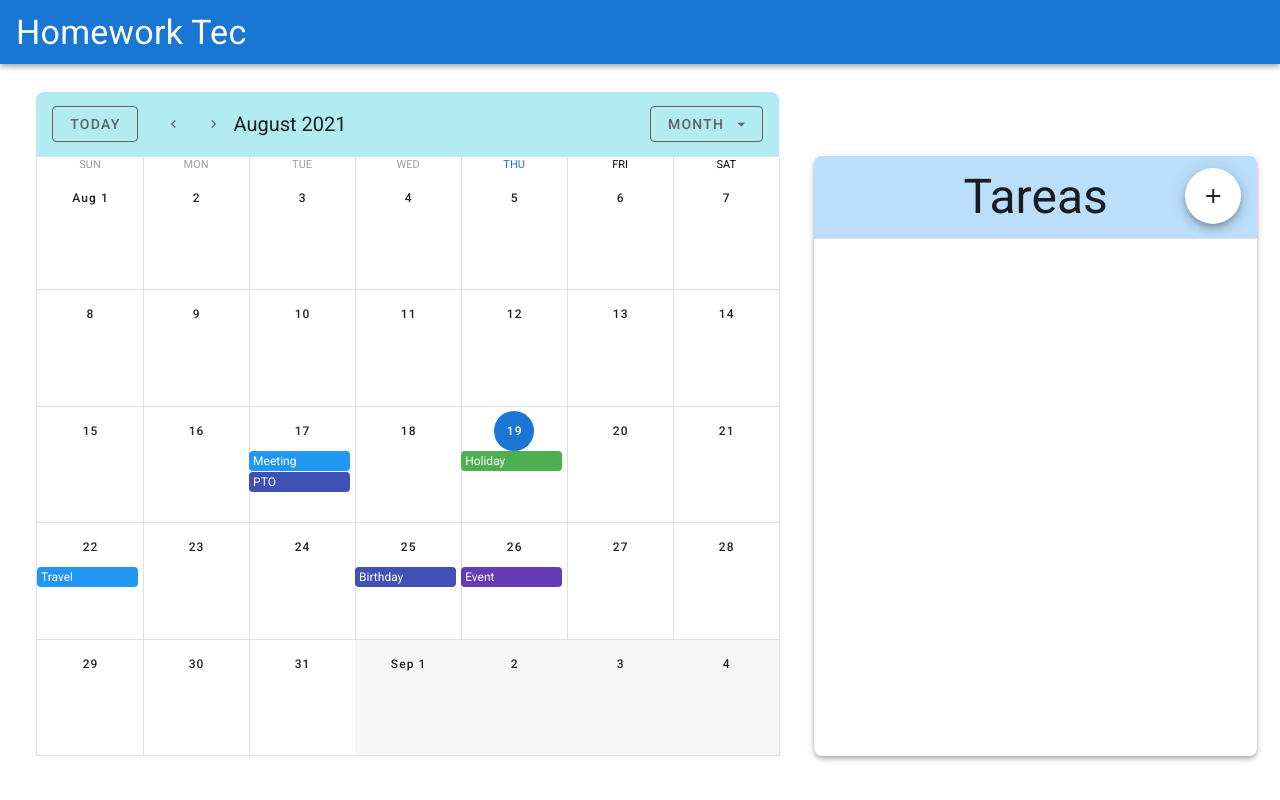
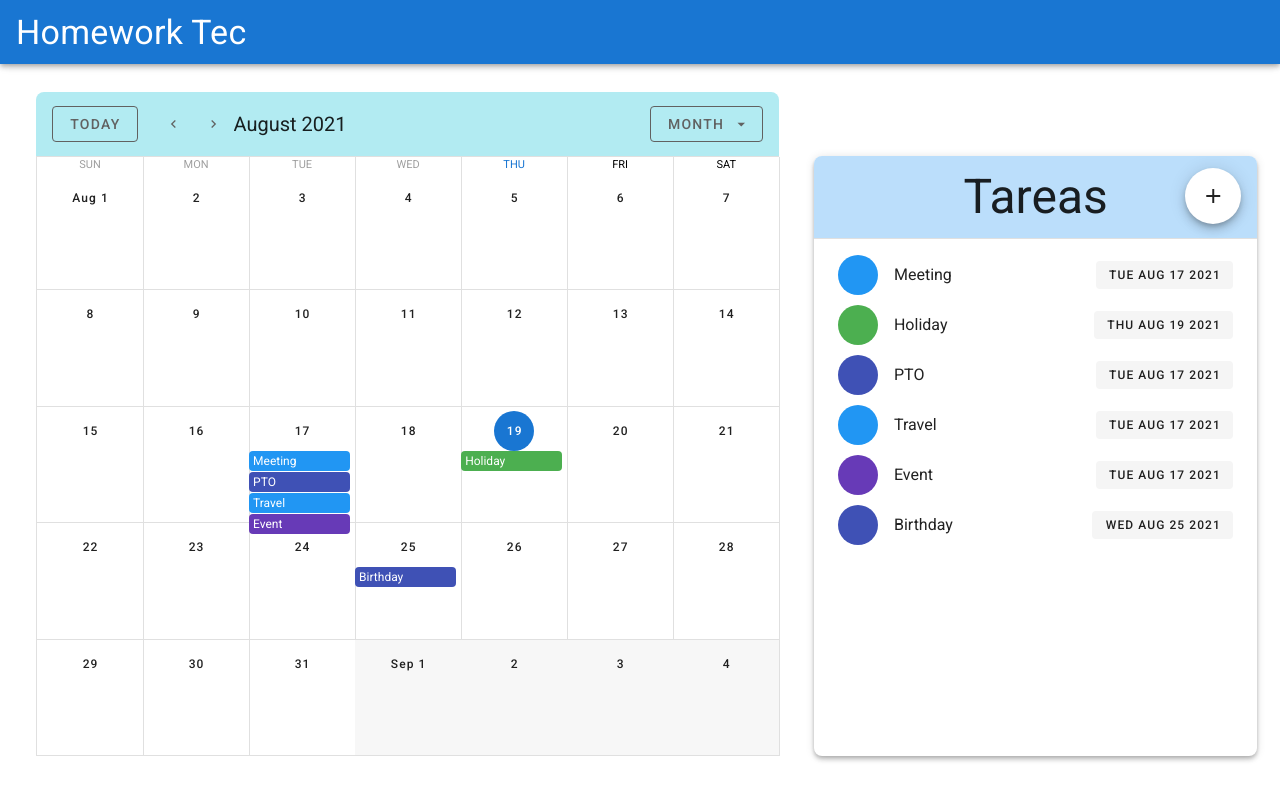
Before and after one commit to mateobv07/Homework-Manager, a Vue app: page / in a window 1280 px wide. Built offline with nearby package versions, Linux system fonts and the light colour scheme.

Commit message:
v-dialog

```diff
--- a/src/App.vue
+++ b/src/App.vue
@@ -4,14 +4,14 @@
       <div class="d-flex align-center">
 
 
-        <h1 class="text-h4">Homework Tec</h1>
+        <h1 :class="$vuetify.breakpoint.smAndDown ? 'text-h5' : 'text-h4'">Homework Tec</h1>
       </div>
 
       <v-spacer></v-spacer>
 
       <v-img
           alt="Vuetify Logo"
-          class="shrink mr-2"
+          class="shrink mr-3"
           contain
           src="../src/assets/tec.png"
           transition="scale-transition"
--- a/src/views/Home.vue
+++ b/src/views/Home.vue
@@ -2,11 +2,11 @@
   <v-row class="fill-height">
     <v-col>
       <v-row>
-        <v-sheet height="64" width="57%" class="ml-12 mt-10 .rounded-lg">
+        <v-sheet height="64" :width="$vuetify.breakpoint.smAndDown ? '100%' : '57%'"  :class="$vuetify.breakpoint.smAndDown ? 'mt-6 mx-4 pr-9': 'ml-12 mt-10 .rounded-lg'">
           <v-toolbar color="cyan lighten-4" flat class="rounded-t-lg">
             <v-btn
               outlined
-              class="mr-4"
+              :class="$vuetify.breakpoint.smAndDown ? 'mx-auto' :' mr-4'"
               color="grey darken-2"
               @click="setToday"
             >
@@ -40,7 +40,7 @@
             </v-menu>
           </v-toolbar>
         </v-sheet>
-        <v-sheet height="600" width="57%" class="ml-12" >
+        <v-sheet :height="$vuetify.breakpoint.smAndDown ? '550' : '600'" :width="$vuetify.breakpoint.smAndDown ? '100%' : '57%'" :class="$vuetify.breakpoint.smAndDown ? 'mx-5' : 'ml-12'">
           <v-calendar
             ref="calendar"
             v-model="focus"
@@ -49,10 +49,11 @@
             :event-color="getEventColor"
             :type="type"
             @click:event="showEvent"
-            @click:more="viewDay"
+           :event-more="false"
             @click:date="viewDay"
             @change="updateRange"
           ></v-calendar>
+
           <v-menu
             v-model="selectedOpen"
             :close-on-content-click="false"
@@ -62,7 +63,10 @@
             <v-card color="grey lighten-4" min-width="350px">
               <v-toolbar :color="selectedEvent.color" dark>
                 <v-btn icon>
-                  <v-icon>mdi-pencil</v-icon>
+                  <v-icon
+                    @click="(selectedOpen_tarea = true), (selectedOpen = false)"
+                    >mdi-pencil</v-icon
+                  >
                 </v-btn>
                 <v-toolbar-title v-html="selectedEvent.name"></v-toolbar-title>
                 <v-spacer></v-spacer>
@@ -81,12 +85,12 @@
             </v-card>
           </v-menu>
         </v-sheet>
+
         <v-card
           elevation="4"
-    class="mx-auto rounded-lg"
-    width="34%"
+          :class="$vuetify.breakpoint.smAndDown ? 'mx-auto rounded-lg justify-center mt-5' : 'mx-auto rounded-lg justify-center'"
+          :width="$vuetify.breakpoint.smAndDown ? '90%' : '34%'"
         >
-
           <v-card-title class="blue lighten-4 justify-center">
             <span class="text-h3 text-center"> Tareas </span>
             <v-btn
@@ -96,55 +100,66 @@
               color="white"
               class="text--primary mt-10"
               fab
-
-
             >
               <v-icon>mdi-plus</v-icon>
             </v-btn>
           </v-card-title>
 
-
           <v-divider></v-divider>
-
+          <v-card-actions>
             <v-virtual-scroll
-      :items="items"
+              :items="events"
               :item-height="50"
-      height="400"
+              height="450"
+              max-width="550"
+              class="mx-auto"
             >
               <template v-slot:default="{ item }">
-        <v-list-item>
+                <v-list-item
+                  @click="(selectedEvent = item), (selectedOpen_tarea = true)"
+                >
                   <v-list-item-avatar>
-            <v-avatar
-              :color="item.color"
-              size="56"
-              class="white--text"
-            >
-              {{ item.initials }}
+                    <v-avatar :color="item.color" size="56" class="white--text">
                     </v-avatar>
                   </v-list-item-avatar>
 
                   <v-list-item-content>
-            <v-list-item-title>{{ item.fullName }}</v-list-item-title>
+                    <v-list-item-title>{{ item.name }}</v-list-item-title>
                   </v-list-item-content>
 
-          <v-list-item-action>
-            <v-btn
-              depressed
-              small
-            >
-              View User
-
-              <v-icon
-                color="orange darken-4"
-                right
-              >
-                mdi-open-in-new
-              </v-icon>
+                  <v-btn depressed small>
+                    {{ item.start.toString().substring(0, 15) }}
                   </v-btn>
-          </v-list-item-action>
                 </v-list-item>
               </template>
             </v-virtual-scroll>
+          </v-card-actions>
+          <v-dialog v-model="selectedOpen_tarea" width="600">
+            <v-card color="grey lighten-4" min-width="350px">
+              <v-toolbar :color="selectedEvent.color" dark>
+                <v-btn icon>
+                  <v-icon>mdi-pencil</v-icon>
+                </v-btn>
+                <v-toolbar-title> {{ selectedEvent.name }}</v-toolbar-title>
+                <v-spacer></v-spacer>
+                <v-btn icon>
+                  <v-icon>mdi-dots-vertical</v-icon>
+                </v-btn>
+              </v-toolbar>
+              <v-card-text>
+                <p class="mt-5">{{ selectedEvent.details }}</p>
+              </v-card-text>
+              <v-card-actions>
+                <v-btn
+                  text
+                  color="secondary"
+                  @click="selectedOpen_tarea = false"
+                >
+                  Cancel
+                </v-btn>
+              </v-card-actions>
+            </v-card>
+          </v-dialog>
         </v-card>
       </v-row>
     </v-col>
@@ -163,27 +178,21 @@ export default {
     typeToLabel: {
       month: "Month",
       week: "Week",
-
     },
     selectedEvent: {},
     selectedElement: null,
     selectedOpen: false,
+    selectedElement_tarea: null,
+    selectedOpen_tarea: false,
     events: [],
-    colors: [
-      "blue",
-      "indigo",
-      "deep-purple",
-      "cyan",
-      "green",
-      "orange",
-    ],
+    colors: ["blue", "indigo", "deep-purple", "cyan", "green", "orange"],
     names: [
       ["Meeting", "August 17, 2021"],
       ["Holiday", "August 19, 2021"],
-      ["PTO", "'August 17, 2021'"],
-      ["Travel", "'August 22, 2021'"],
-      ["Event", "'August 26, 2021'"],
-      ["Birthday", "'August 25, 2021'"],
+      ["PTO", "August 17, 2021"],
+      ["Travel", "August 17, 2021"],
+      ["Event", "August 17, 2021"],
+      ["Birthday", "August 25, 2021"],
     ],
   }),
   mounted() {
@@ -240,7 +249,7 @@ export default {
           name: this.names[i][0],
           start: dia_entrega,
           color: this.colors[this.rnd(0, this.colors.length - 1)],
-          details: "helloooooo"
+          details: "helloooooo",
           // timed: !allDay,
         });
       }
```
Lines whose indentation alone changed are shown as unchanged.
